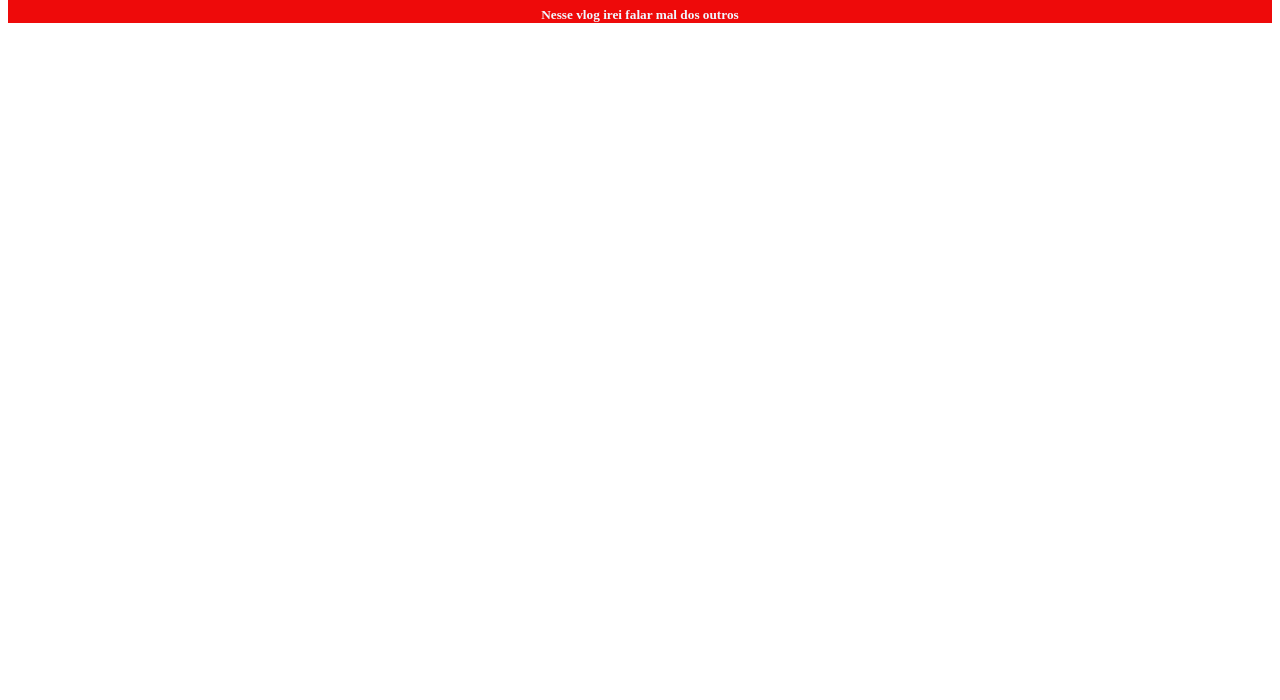
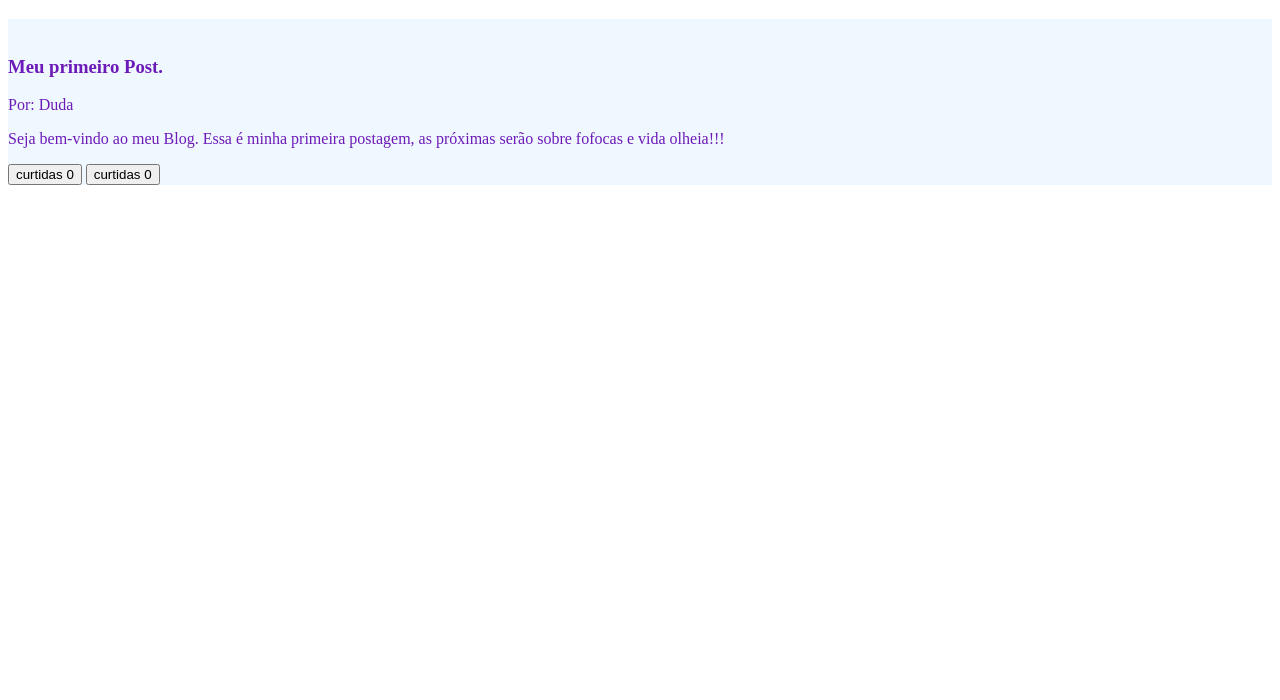
Before and after one commit to marialicoviski-png/melhorando-site-, a plain HTML site: page index.html in a window 1280 px wide. Shown: the part 100-800 px from the top of the page. Drawn offline with Linux system fonts and the light colour scheme.

Commit message:
fiz as curtidas

```diff
--- a/index.html
+++ b/index.html
@@ -1,5 +1,5 @@
 <!DOCTYPE html>
-<html lang="pt-br>
+<html lang="pt-br">
 <head>
     <meta charset="UTF-8">
     <meta name="viewport" content="width=device-width, initial-scale=1.0">
@@ -8,10 +8,31 @@
 </head>
 <body>
 
-    ader
+
     <header><h1>blog tech</h1>
-        <H5>Nesse vlog irei falar mal dos outros</H5>
+        <H5>Nesse blog irei falar mal dos outros</H5>
     </header>
+
+    <main>
+        <article>
+            <img src="" alt="">
+
+            <div>
+                <h3>Meu primeiro Post.</h3>
+
+                <p>Por: Duda</p>
+                <p>Seja bem-vindo ao meu Blog. Essa é minha
+                    primeira postagem, as próximas serão sobre
+                fofocas e vida olheia!!!
+                </p>
+
+
+                <button>curtidas <span>0</span> </button>
+                 <button>curtidas <span>0</span> </button>
+            </div>
+
+        </article>
+    </main>
 
 </body>
 </html>
--- a/style.css
+++ b/style.css
@@ -3,3 +3,7 @@
 color: aliceblue;
 text-align: center;
 }
+main{
+background-color: aliceblue;
+color: rgb(108, 26, 184);
+}
```
